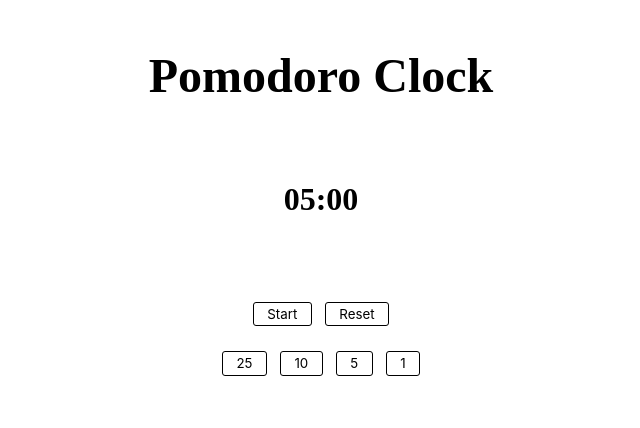
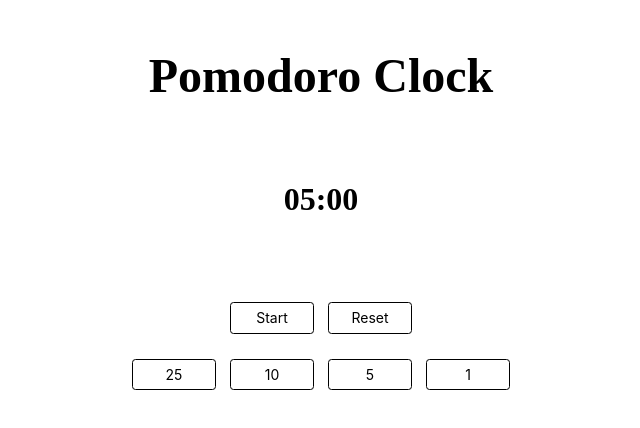
Before and after one commit to carlosaqf/pomodoro-clock, a React (Create React App) app: page / in a window 1280 px wide. Shown: the top 428 px of the page, without its empty margins (319-959 px from the left). Built offline with nearby package versions, Linux system fonts and the light colour scheme.

Commit message:
Edited Button to conform to Material UI guidelines.

```diff
--- a/src/Components/button.js
+++ b/src/Components/button.js
@@ -1,10 +1,31 @@
 import styled from 'styled-components'
 
 export const Button = styled.button`
-    margin: 0 1em;
-    border-radius: 3px;
-    padding: 0.25em 1em;
+    font-size: 0.875em;
+    border-radius: 0.250em;
+    border: none;
+    padding: 0 1em 0 1em;
+    width: 6em;
+    height: 2.25em;
     font-family: -apple-system, BlinkMacSystemFont, Segoe UI, Roboto, Oxygen,
     Ubuntu, Cantarell, Fira Sans, Droid Sans, Helvetica Neue, sans-serif;
-    border: none;
+    text-align: center;
 `;
+
+
+// 16px base; 64px = 4em, 36px = 2.25em, 4px = 0.250em, 14px = 0.875em
+
+// Contained Button -
+// min-width: 64dp
+// height: 36dp
+// padding: 16dp each side
+// corners rounded: 4dp
+// elevation: 2dp
+// font-size: 14dp
+
+// Contained Button w/ Icon -
+// padding before icon: 12dp
+// padding after icon before text: 8dp
+
+//@media only screen and (min-width: 768px)
+// For everything bigger than 768px ^
```
